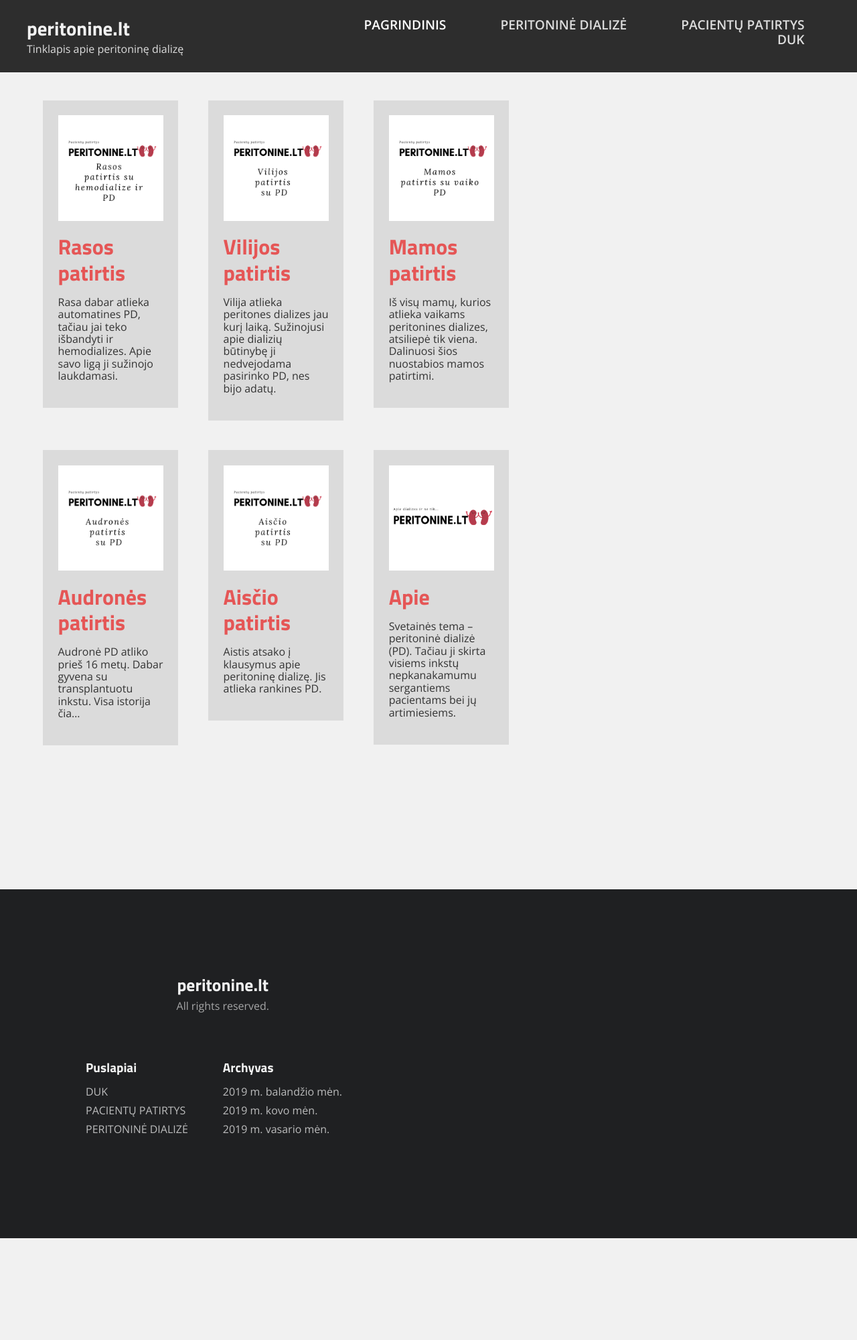
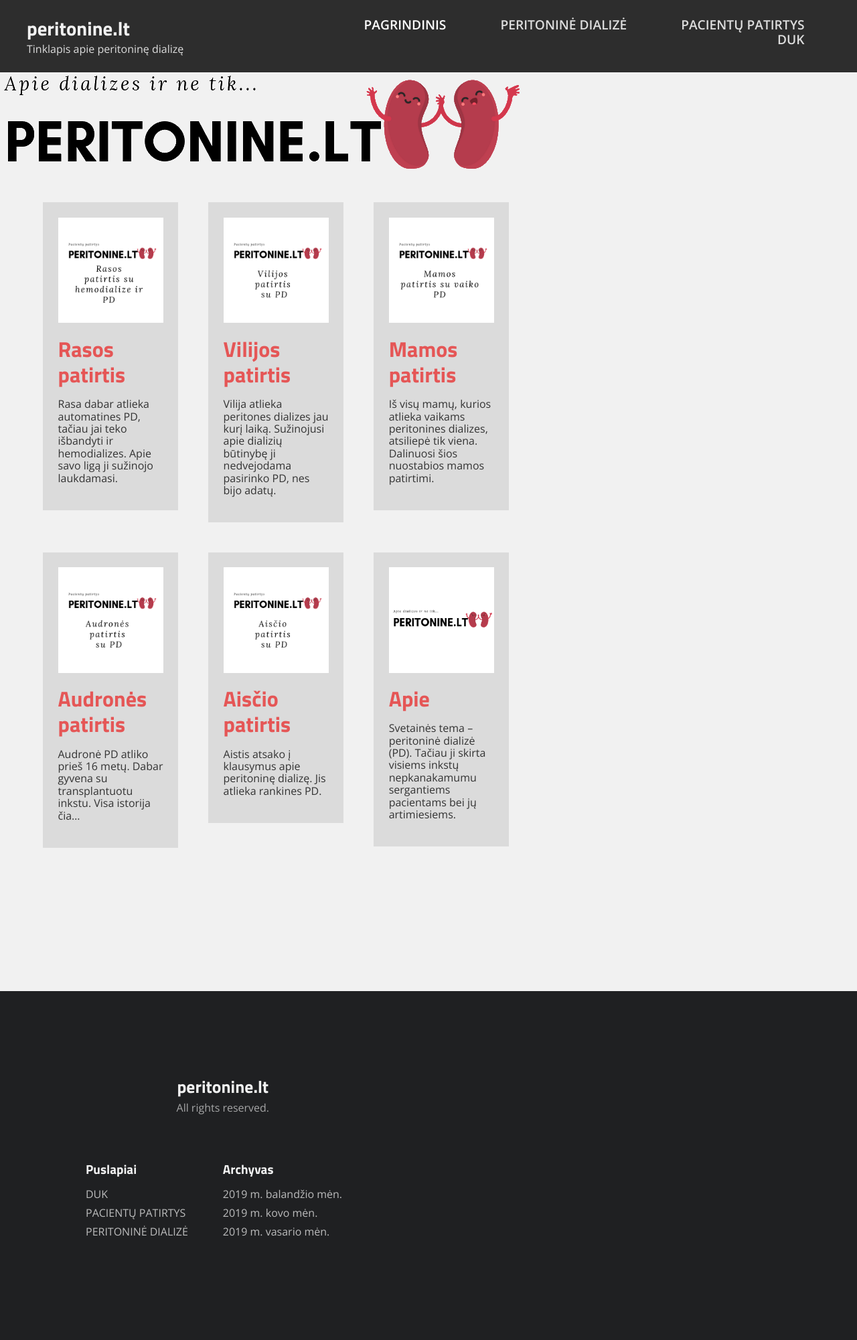
Before and after one commit to artms/peritonine, a Jekyll site: the page built from index.html, in a window 1280 px wide. Shown: the whole page at 67% size. Built offline with Jekyll 4.4.1, drawn with Linux system fonts in a browser that asks for light colours; before the commit the page ends 1849 px from its top, so only the background shows below that.

Commit message:
Add missing logo banner to all pages
The original site renders a .header-container with the site logo
(780x149) between the header and content on every page; the Jekyll
layout was missing it. Add the block to the default layout and the
matching .header-container CSS rule.

Co-authored-by: Copilot App <223556219+Copilot@users.noreply.github.com>

```diff
--- a/_layouts/default.html
+++ b/_layouts/default.html
@@ -14,6 +14,9 @@
 <div id="page" class="site">
   <div class="outerContainer">
     {% include header.html %}
+    <div class="header-container">
+      <img src="{{ '/assets/images/2019/03/cropped-output-onlinepngtools-1.png' | relative_url }}" width="780" height="149" alt="{{ site.title }}">
+    </div>
     <div id="content" class="site-content">
       <div id="primary" class="content-area">
         <main id="main" class="site-main">
--- a/assets/css/style.css
+++ b/assets/css/style.css
@@ -20,6 +20,7 @@ a { color: #21759b; }
 .menu-container ul li a:hover, .menu-container ul li.current-menu-item a { color: #fff; }
 
 /* Content */
+.header-container { width: 100%; }
 .site-content { width: 100%; }
 .content-area { width: 100%; margin: 0 0 10% 0; padding: 0 5%; }
 .entry-header { margin: 5% 0 3% 0; }
```
